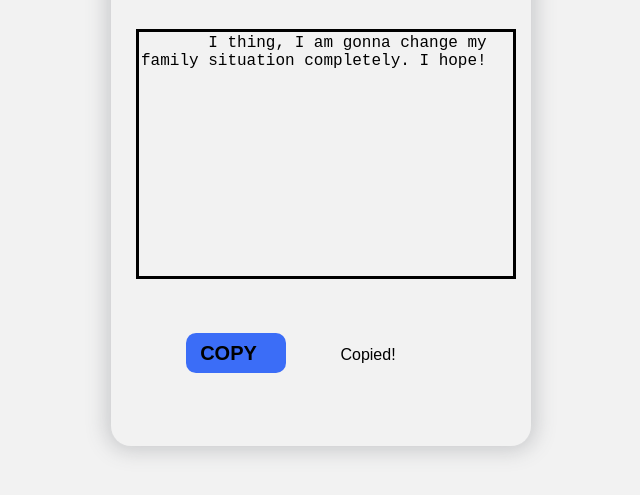
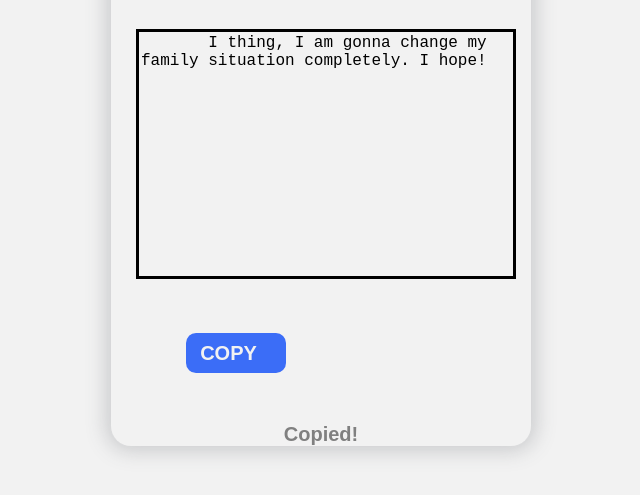
Before and after one commit to ADNUKUNHOME/COPY-TEXT, a plain HTML site: page index.html in a window 1280 px wide. Shown: the part 229-724 px from the top of the page, without its empty margins (319-959 px from the left). Drawn offline with nearby package versions, Linux system fonts and the light colour scheme.

Commit message:
added style for copied text. aligned center.

```diff
--- a/style.css
+++ b/style.css
@@ -50,6 +50,7 @@ h1
     margin: 50px;
     font-size: 20px;
     font-weight: 700;
+    color: #f2f2f2;
 }
 
 .copy-btn:hover
@@ -57,3 +58,14 @@ h1
     background-color: gray;
     color: #f10c0c;
 }
+
+span.copied
+{
+    display: block;
+    transition: all 0.5s;
+    justify-content: center;
+    color: gray;
+    font-size: 20px;
+    font-weight: 700;
+    text-align: center;
+}
```
Also changed, not shown: index.html (+1 -1 lines).
